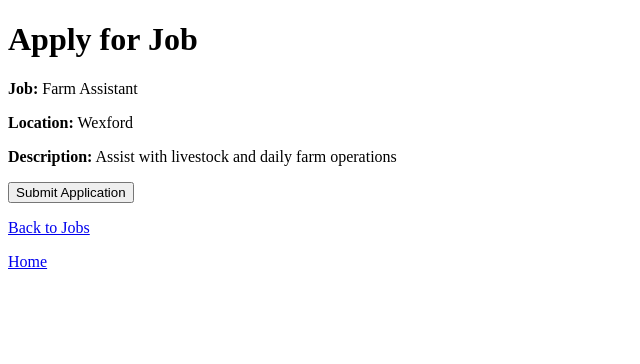
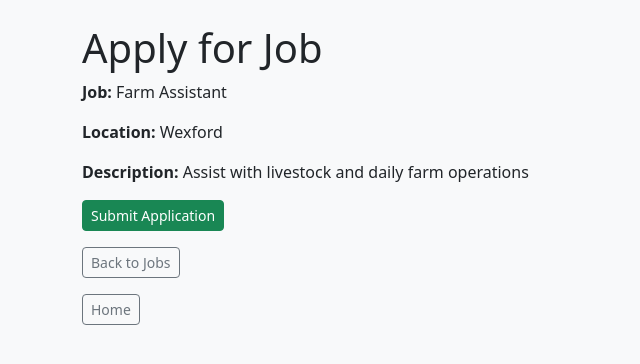
Before and after one commit to Alexchiper1/AgriHiredCulture, a Django app: template core/templates/core/add_application.html in a window 1280 px wide. Shown: the top 364 px of the page, without its empty margins (0-640 px from the left). Run offline with Django 5.2, Linux system fonts and the light colour scheme; the template is opened without the code that fills it: values that come from a table or form of the project are taken from there, others are empty; data comes from the database, SQL or seed files in the repository.

Commit message:
Designed apply application page

```diff
--- a/core/templates/core/add_application.html
+++ b/core/templates/core/add_application.html
@@ -4,8 +4,10 @@
     <meta charset="UTF-8">
     <meta name="viewport" content="width=device-width, initial-scale=1.0">
     <title>Apply for Job</title>
+    <link href="https://cdn.jsdelivr.net/npm/bootstrap@5.3.3/dist/css/bootstrap.min.css" rel="stylesheet">
 </head>
-<body>
+<body class="bg-light">
+    <div class="container py-4">
     <h1>Apply for Job</h1>
 
     <p><strong>Job:</strong> {{ job.title }}</p>
@@ -14,10 +16,11 @@
 
     <form method="post">
         {% csrf_token %}
-        <button type="submit">Submit Application</button>
+        <button type="submit" class="btn btn-success btn-sm">Submit Application</button>
     </form>
 
-    <p><a href="/jobs/">Back to Jobs</a></p>
-    <p><a href="/">Home</a></p>
+    <p class="mt-3"><a href="/jobs/" class="btn btn-outline-secondary btn-sm">Back to Jobs</a></p>
+    <p><a href="/" class="btn btn-outline-secondary btn-sm">Home</a></p>
+    </div>
 </body>
 </html>
```
